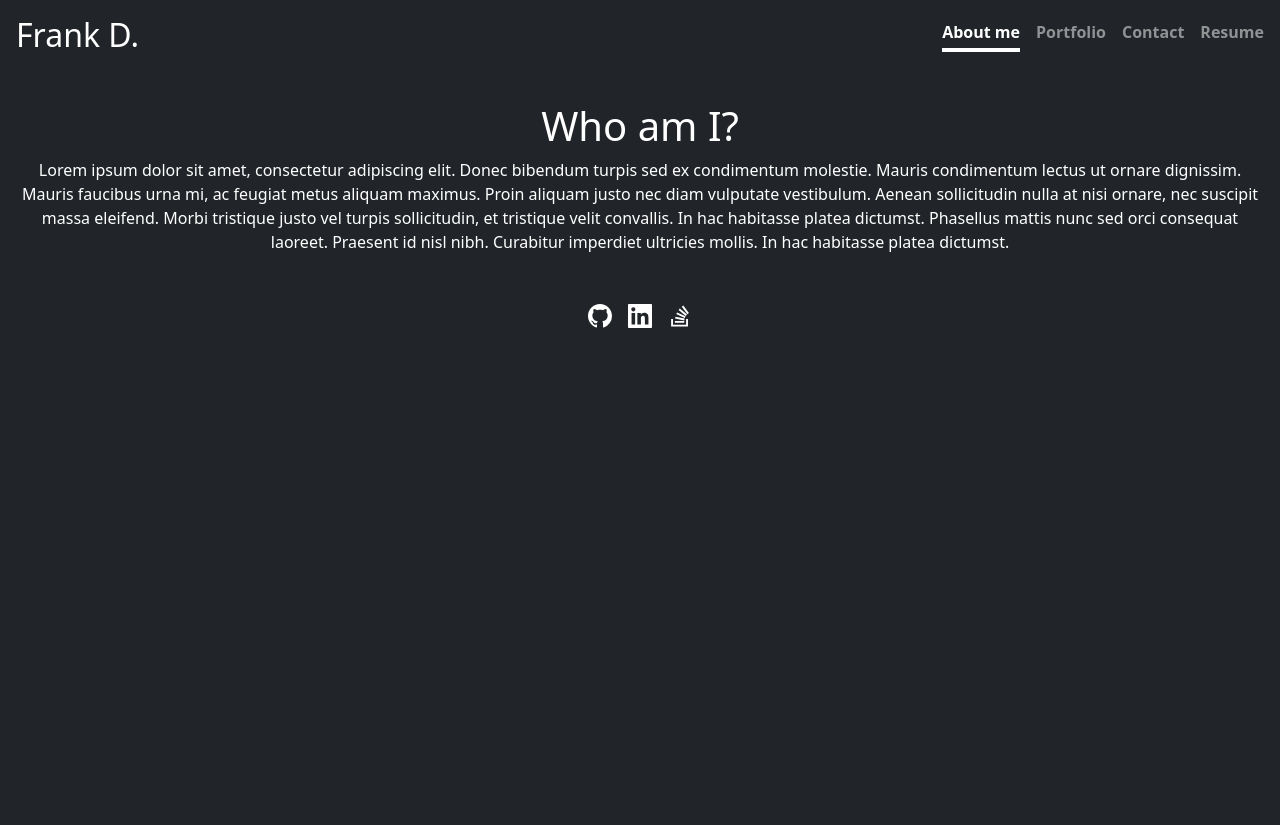
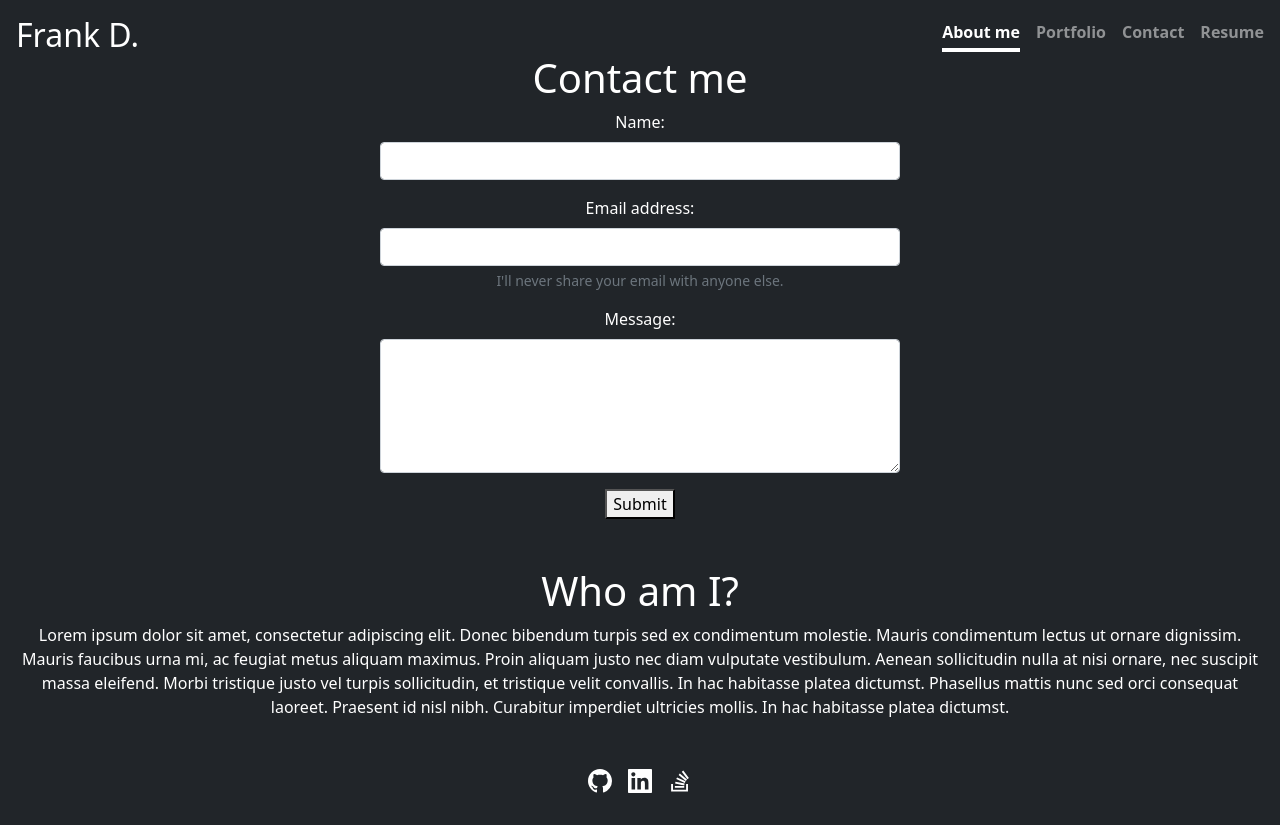
Before and after one commit to DragoonKite/spa-portfolio, a React (Create React App) app: page / in a window 1280 px wide. Before the commit the page ends 800 px from the top, so only its background shows below. Built offline with nearby package versions, Linux system fonts and the light colour scheme.

Commit message:
set up Contact form

```diff
--- a/src/App.js
+++ b/src/App.js
@@ -2,6 +2,7 @@
 import './App.css';
 import Header from './components/Header'
 import Project from './components/Project'
+import Contact from './components/Contact'
 import Footer from './components/Footer'
 import 'bootstrap/dist/css/bootstrap.min.css';
 
@@ -10,6 +11,7 @@
     <div className='cover-container d-flex w-100 h-100 p-3 mx-auto flex-column'>
       <Header></Header>
       <main>
+        <Contact></Contact>
         <section className='my-5'>
             <h1 id='about'>Who am I?</h1>
             <div className="my-2">
--- /dev/null
+++ b/src/components/Contact/index.js
@@ -0,0 +1,68 @@
+import React, {useState} from 'react';
+import {validateEmail} from '../../utils/helpers';
+
+function Contact() {
+    const [formState, setFormState] = useState({name: '', email: '', message: ''});
+    const { name, email, message } = formState;
+    const [errorMessage, setErrorMessage] = useState('');
+
+    function handleChange(e) {
+        if (e.target.name === 'email') {
+            const isValid = validateEmail(e.target.value);
+            if (!isValid) {
+                setErrorMessage('Your email is invalid.');
+            } else {
+                if (!e.target.value.length) {
+                    setErrorMessage(`${e.target.name} is required.`);
+                } else {
+                    setErrorMessage('');
+                }
+            }
+        };
+
+        if (!errorMessage) {
+            setFormState({ ...formState, [e.target.name]: e.target.value });
+        }
+    };
+
+    function handleSubmit(e) {
+        e.preventDefault();
+        console.log(formState)
+    };
+
+    return (
+
+        <section>
+          <h1>Contact me</h1>
+          <form id="contact-form" className='' onSubmit={handleSubmit}>
+            <div className='form-group'>
+                <label htmlFor="name">Name:</label>
+                <div className='d-flex justify-content-center'>
+                    <input type="text" className='form-control col-md-5' defaultValue={name} onBlur={handleChange} name="name" />
+                </div>
+            </div>
+            <div className='form-group'>
+                <label htmlFor="email">Email address:</label>
+                <div className='d-flex justify-content-center'>
+                    <input type="email" className='form-control col-md-5' defaultValue={email} onBlur={handleChange} name="email" />
+                </div>
+                <small id="emailHelp" className="form-text text-muted">I'll never share your email with anyone else.</small>
+            </div>
+            <div className='form-group'>
+                <label htmlFor="message">Message:</label>
+                <div className='d-flex justify-content-center'>
+                    <textarea name="message" className='form-control col-md-5' defaultValue={message} onBlur={handleChange} rows="5" />
+                </div>
+            </div>
+            {errorMessage && (
+                <div>
+                    <p className="error-text">{errorMessage}</p>
+                </div>
+            )}
+            <button type="submit">Submit</button>
+          </form>
+        </section>
+    )
+}
+
+export default Contact;
--- /dev/null
+++ b/src/utils/helpers.js
@@ -0,0 +1,8 @@
+export function capitalizeFirstLetter(string) {
+  return string.charAt(0).toUpperCase() + string.slice(1);
+}
+
+export function validateEmail(email) {
+  var re = /^(([^<>()[\]\\.,;:\s@"]+(\.[^<>()[\]\\.,;:\s@"]+)*)|(".+"))@((\[[0-9]{1,3}\.[0-9]{1,3}\.[0-9]{1,3}\.[0-9]{1,3}\])|(([a-zA-Z\-0-9]+\.)+[a-zA-Z]{2,}))$/;
+  return re.test(String(email).toLowerCase());
+}
```
Also changed, not shown: public/manifest.json.
